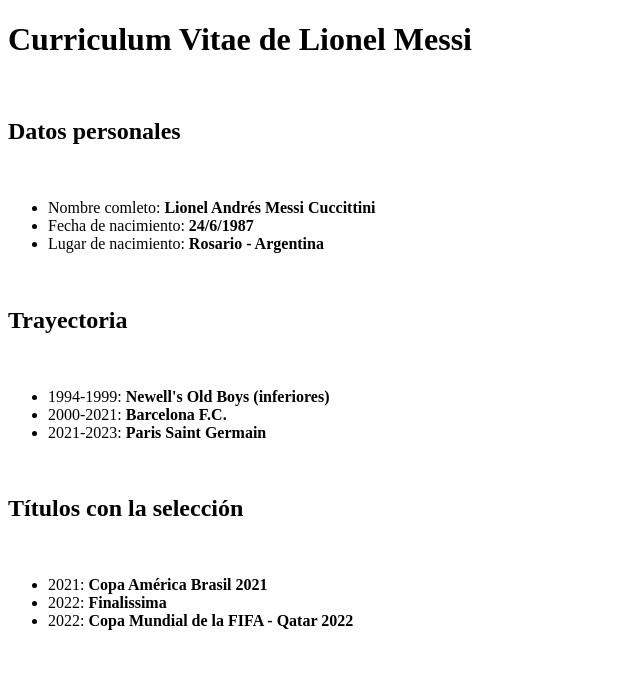
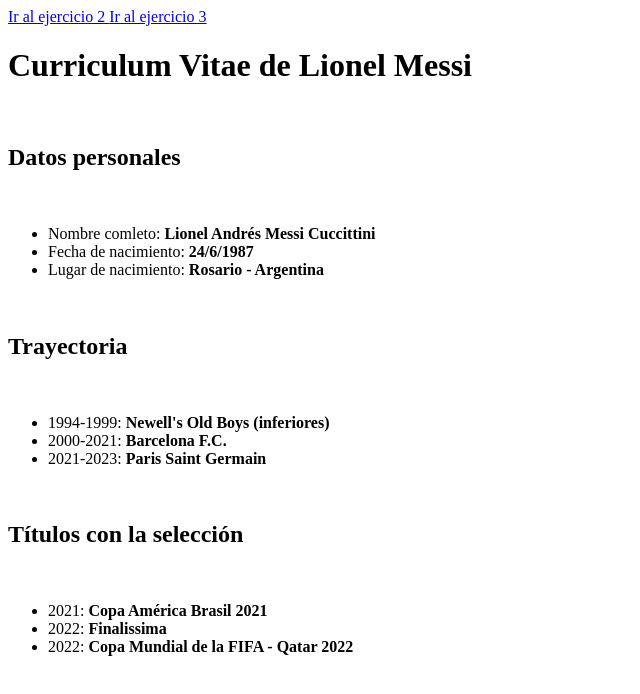
Before and after one commit to MelDimieri/primera-entrega, a plain HTML site: page index.html in a window 1280 px wide. Shown: the whole page, without its empty margins (0-640 px from the left). Drawn offline with Linux system fonts and the light colour scheme.

Commit message:
enlace los ejercicios 2 y 3

```diff
--- a/index.html
+++ b/index.html
@@ -4,8 +4,8 @@
     <meta charset="UTF-8" />
     <meta name="viewport" content="width=device-width, initial-scale=1.0" />
     <title>Document</title>
-    <link rel="ejercicio-2" href="ejercicio-2.html" />
-    <link rel="stylesheet" href="ejercicio-3.html" />
+    <a href="./ejercicio-2.html"> Ir al ejercicio 2 </a>
+    <a href="./ejercicio-3.html">Ir al ejercicio 3 </a>
   </head>
 
   <body>
```
